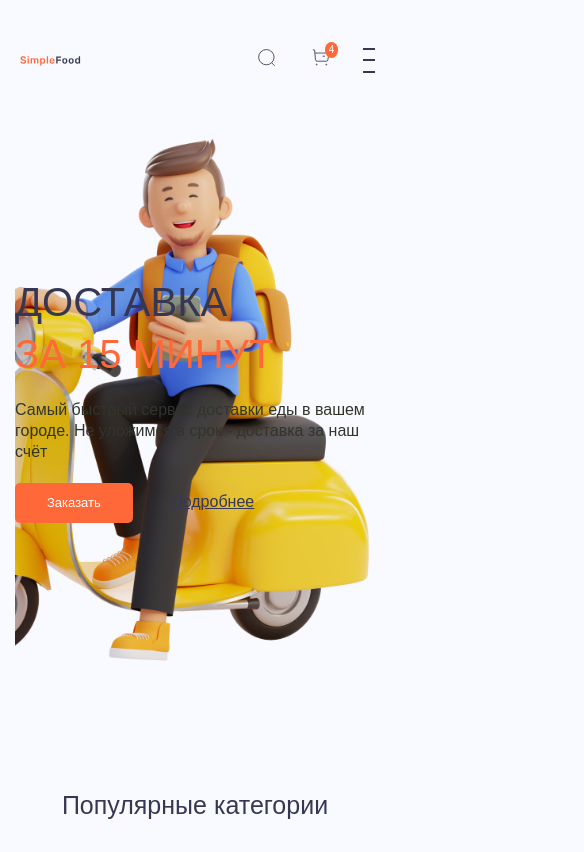
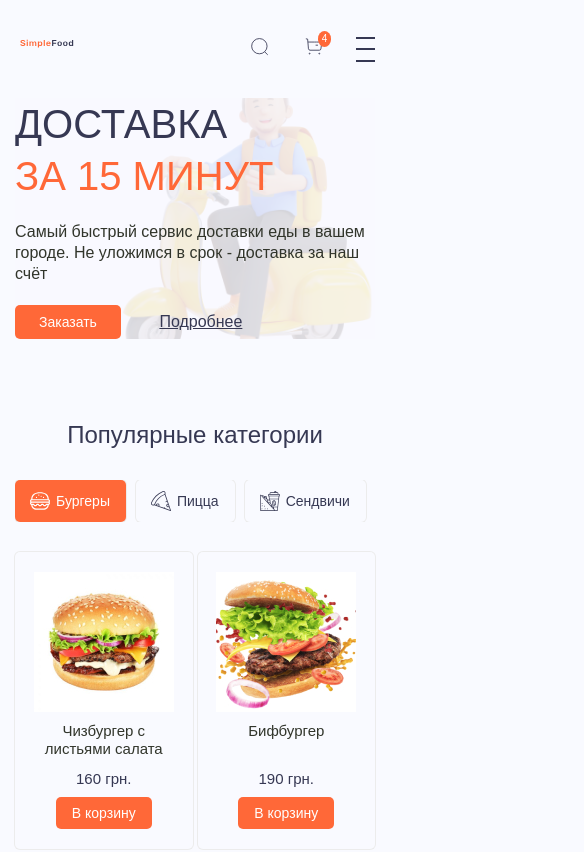
Before and after one commit to 10hokageee/simplefood, a website: page app/index.html in a window 390 px wide. Shown: the top 852 px of the page, 584 px wide, since content can reach past the window. Drawn offline with nearby package versions, Linux system fonts and the light colour scheme; files that its build step writes are made by us from their sources; files whose address does not match are found by name.

Commit message:
added mobile adaptiv

```diff
--- a/app/js/main.js
+++ b/app/js/main.js
@@ -6,6 +6,23 @@ $(function(){
   nextArrow: '<button type="button" class="slick-prev"><svg><use xlink:href="images/sprite.svg#next-arrow"></use></svg></button>'
  });
 });
+
+
+$(window).on('load resize', function(){
+  if ($(window).width() < 768) {
+    $('.benefits__list:not(.slick-initialized)').slick({
+      arrows: false,
+      dots:true,
+      infinite: true,
+      speed: 100,
+      slidesToShow: 1
+    });
+  } else {
+    $("benefits__list.slick-initialized").slick("unslick");
+  }
+});
+
+
 
 
 var mixitup = mixitup('.features-list__items')
--- a/app/scss/_global.scss
+++ b/app/scss/_global.scss
@@ -104,11 +104,13 @@ body {
   font-weight: 500;
   font-size: 36px;
   line-height: 1.3;
+  @include mq('tablet-2') {
+    font-size: 24px;
+   }
 
-
-  @include mq('tablet-2') {
-    font-size: 25px;
-   }
+   @include mq('phone') {
+    margin-bottom: 30px;
+  }
 }
 
 .logo {
@@ -134,6 +136,10 @@ body {
   @include mq('tablet-2') {
     padding: 50px 0;
   }
+
+  @include mq('tablet') {
+    padding: 20px 0;
+  }
 }
 
 
--- a/app/scss/style.scss
+++ b/app/scss/style.scss
@@ -9,6 +9,11 @@
   margin-left: 5px;
   margin-right: auto;
   z-index: 11;
+
+  @include mq('phone') {
+    width: 113px;
+    height: 23px;
+    }
 }
 
 .header-menu {
@@ -18,6 +23,10 @@
   padding: 69px 0 58px 0;
     @include mq('tablet') {
     padding: 25px 0px;
+    }
+
+    @include mq('phone') {
+    padding: 14px 0;
     }
 
   &__list {
@@ -129,14 +138,44 @@
 
 .preview {
   padding-bottom: 60px;
+
+  @include mq('phone') {
+    padding-bottom: 40;
+    }
+
   &__inner {
     padding: 156px 0 156px 0;
     background-repeat: no-repeat;
     background-position: right;
     background-size: 560px 660px;
+
+
     @include mq('tablet-2') {
       background-size: 444px 540px;
      }
+
+
+     @include mq('tablet') {
+      z-index: 10;
+      position: relative;
+      background-size: 304px 430px;
+      &::after {
+        content: '';
+        position: absolute;
+        left: 0;
+        right: 0;
+        top: 0;
+        bottom: 0;
+        background: rgba(249, 250, 255, 0.85);
+        z-index: -1;
+     }
+    }
+
+
+    @include mq('phone') {
+     padding: 0;
+     background-size: 255px 300px;
+    }
   }
 
   &__title {
@@ -169,6 +208,10 @@
     @include mq('tablet-2') {
       max-width: 357px;
      }
+
+     @include mq('phone') {
+     font-size: 16px;
+     }
   }
 
   &__button {
@@ -182,6 +225,11 @@
 
     @include mq('tablet-2') {
       font-size: 13px;
+     }
+
+     @include mq('phone') {
+     padding: 8px 24px;
+     font-size: 14px;
      }
   }
 
@@ -211,6 +259,10 @@
 
   &__title {
     margin-bottom: 60px;
+
+    @include mq('phone') {
+      margin-bottom: 30px;
+    }
   }
 }
 
@@ -218,10 +270,20 @@
   display: flex;
   margin-bottom: 45px;
   overflow-x: auto;
+
   &__list {
     &:not(:last-child) {
       margin-right: 20px;
+
+
+      @include mq('phone') {
+        margin-right: 10px;
+      }
     }
+  }
+
+  @include mq('phone') {
+   margin-bottom: 30px;
   }
 
   &__btn {
@@ -237,6 +299,12 @@
     @include mq('tablet-2') {
      padding: 16px 26px 16px 80px;
     }
+
+
+    @include mq('phone') {
+      padding: 12px 16px 12px 41px;
+      font-size: 14px;
+    }
     & svg {
       width: 44px;
       height: 44px;
@@ -251,6 +319,13 @@
       width: 34px;
       height: 34px;
       }
+
+      @include mq('phone') {
+        width: 20px;
+        height: 20px;
+        left: 15px;
+      }
+
     }
 
     &:hover svg {
@@ -290,9 +365,21 @@
   gap: 30px;
   margin-bottom: 60px;
 
+
   @include mq('tablet-2') {
    grid-template-columns: repeat(4, 1fr);
   }
+
+
+  @include mq('tablet') {
+   grid-template-columns: repeat(3, 1fr);
+  }
+
+  @include mq('phone') {
+   grid-template-columns: repeat(2, 1fr);
+   row-gap: 10px;
+   column-gap: 5px;
+    }
 }
 
 
@@ -307,11 +394,6 @@
   @extend %transition;
   padding: 20px 15px 20px 15px;
   object-fit: cover;
-
-
-  @include mq('tablet-2') {
-   padding: 15px 10px 15px 10px;
-    }
 
   &:hover {
     box-shadow: 0 0 0 2px rgba(255, 104, 56, 0.7);
@@ -328,13 +410,6 @@
 
   &__img {
     margin-bottom: 10px;
-
-
-    @include mq('tablet-2') {
-     object-fit: cover;
-     width: 100px;
-     height: 100px;
-    }
   }
 
   &__subtitle {
@@ -355,9 +430,18 @@
 
 
 .about {
+ &__inner {
+  background-repeat: no-repeat;
+  background-size: 440px 585px;
+  background-position: left center;
+  padding: 58px 0;
+  margin: 0 70px;
   position: relative;
+
+
   @include mq('tablet-2') {
     background-size: 366px 526px;
+    padding: 0;
       &::after {
       content: '';
       position: absolute;
@@ -368,16 +452,18 @@
       background: rgba(249, 250, 255, 0.85);
     }
   }
- &__inner {
-  background-repeat: no-repeat;
-  background-size: 440px 585px;
-  background-position: left center;
-  padding: 58px 0;
-  margin: 0 70px;
 
 
   @include mq('tablet-2') {
   background-position: center;
+  }
+
+  @include mq('tablet') {
+  background-size: 250px 410px;
+  }
+
+  @include mq('phone') {
+    margin: 0;
   }
  }
 
@@ -402,7 +488,12 @@
     display: block;
     max-width: 340px;
 }
+ }
 
+ &__text {
+  @include mq('phone') {
+    line-height: 1.5;
+   }
  }
 
  &__link {
@@ -414,6 +505,11 @@
   @include mq('tablet-2') {
   padding: 10px 30px 10px 30px;
   font-size: 14px;
+  font-weight: 400;
+  }
+
+  @include mq('phone') {
+    padding: 12px 32px;
   }
  }
 
@@ -422,6 +518,10 @@
   position: relative;
   &:not(:last-child) {
     margin-bottom: 20px;
+    @include mq('phone') {
+      margin-bottom: 15px;
+      line-height: 1.5;
+    }
    }
 
   &::after {
@@ -449,6 +549,11 @@
       background-image: url('../images/icons/icon-resturent.svg');
     }
   }
+
+  @include mq('phone') {
+   padding-left: 45px;
+   font-size: 18px;
+  }
  }
 
  &__list {
@@ -472,24 +577,107 @@
     grid-gap: 30px;
     margin: 0 auto;
 
+
     @include mq('tablet-2') {
     grid-template-columns: repeat(2, 1fr);
     }
+
+
+    @include mq('tablet') {
+    display: block;
+    .slick-dots {
+      display: flex;
+      justify-content: center;
+      position: relative;
+      li {
+        button {
+          background-color: $dots-bg;
+          font-size: 0;
+          border-radius: 50%;
+          width: 15px;
+          height: 15px;
+
+          &:active {
+            background-color: #FFAE94;
+            box-shadow: none;
+          }
+
+          &:hover {
+            background-color: transparent;
+            box-shadow: 0 0 0 2px rgba(255, 104, 56, 0.7);
+          }
+
+          &:focus {
+            border-radius: 50%;
+          }
+
+        }
+        &:not(:last-child) {
+          margin-right: 15px;
+        }
+      }
+    }
+
+    .slick-active button {
+      background-color: $orange-900 !important;
+    }
+
+    .slick-next,
+    .slick-prev {
+     display: none;
+    }
+
+    .slick-disabled svg {
+      border-color: $orange-900;
+      fill: $orange-900;
+    }
+
+    .slick-next {
+    left: 0;
+    margin-left: 475px;
+    bottom: -10px;
+    }
+
+    .slick-prev {
+    right: -4px;
+    bottom: -10px;
+    margin-right: 475px;
+    }
+    }
+
+
   }
   &__title {
     text-align: center;
     margin-bottom: 45px;
+
+    @include mq('phone') {
+      margin-bottom: 30px;
+    }
   }
+
+
 }
 
 .restaurant-card {
   box-shadow: 0 3px 3px rgba(0, 0, 0, 0.1);
   border-radius: 10px;
   background-color: $white;
+
+  @include mq('tablet') {
+   max-width: 345px;
+   margin: 0 auto;
+    }
+
+    @include mq('phone') {
+      margin-bottom: 30px
+    }
+
   @extend %transition;
    &:hover {
     box-shadow: 0 3px 15px rgba(255, 104, 56, 0.5);
    }
+
 
   &__img {
   object-fit: cover;
@@ -585,6 +773,10 @@
   @include mq('tablet-2') {
     flex-direction: column;
    }
+
+   @include mq('phone') {
+    position: relative;
+   }
 }
 
 &__inner {
@@ -603,6 +795,11 @@ align-items: center;
    width: 250px;
    height: 250px;
   }
+
+  @include mq('phone') {
+    width: 100px;
+    height: 100px;
+    }
 }
 
 &__quote {
@@ -611,6 +808,10 @@ align-items: center;
 
 &__blockquote {
   position: relative;
+  @include mq('phone') {
+    width: 345px;
+    font-size: 14px;
+  }
   & blockquote {
     margin-bottom: 30px;
     @extend %rubik-italic;
@@ -622,6 +823,7 @@ align-items: center;
     position: absolute;
     width: 24px;
     height: 20px;
+
 
   }
 
@@ -636,7 +838,15 @@ align-items: center;
     background-image: url('../images/icons/quotes.svg');
     bottom: 89px;
     right: 0;
+
+    @include mq('phone') {
+      bottom: 63px;
+    }
   }
+
+  @include mq('phone') {
+      padding: 0 30px;
+    }
   }
 
 
@@ -660,6 +870,10 @@ align-items: center;
   display: flex;
   justify-content: center;
   position: relative;
+
+  @include mq('phone') {
+  position: static;
+  }
   li {
     button {
       background-color: $dots-bg;
@@ -730,6 +944,7 @@ align-items: center;
       box-shadow: none;
     }
   }
+
 }
 
 .slick-disabled svg {
@@ -742,15 +957,23 @@ align-items: center;
 left: 0;
 margin-left: 475px;
 bottom: -10px;
+
+@include mq('phone') {
+  margin-left: 50px;
+  top: 33px;
+}
 }
 
 .slick-prev {
 right: -4px;
 bottom: -10px;
 margin-right: 475px;
+
+@include mq('phone') {
+margin-right: 50px;
+top: 33px;
 }
-
-
+}
 }
 
 
@@ -761,8 +984,13 @@ margin-right: 475px;
     background-repeat: no-repeat;
     padding: 38px 0;
 
+
     @include mq('tablet-2') {
      background-size: 370px 180px;
+    }
+
+    @include mq('tablet') {
+      background-size: 0 0;
     }
   }
 
@@ -774,6 +1002,10 @@ margin-right: 475px;
     @include mq('tablet-2') {
     max-width: 413px;
     }
+
+    @include mq('phone') {
+      margin-bottom: 15px;
+     }
   }
 
   &__text {
@@ -783,6 +1015,10 @@ margin-right: 475px;
 
     @include mq('tablet-2') {
      max-width: 361px;
+    }
+
+    @include mq('phone') {
+      margin-bottom: 15px;
     }
   }
 
@@ -813,6 +1049,14 @@ margin-right: 475px;
 .footer-top {
   padding: 60px 0 65px 0;
 
+  @include mq('phone') {
+    padding: 40px 0 31px 0;
+  }
+
+  @include mq('phone') {
+     padding: 0;
+  }
+
   &__inner {
     display: grid;
     grid-template-columns: 200px 571px 195px;
@@ -830,6 +1074,10 @@ margin-right: 475px;
       flex-wrap: wrap;
       order: 1;
      }
+
+     @include mq('phone') {
+      gap: 30px;
+    }
   }
 
 
@@ -838,11 +1086,17 @@ margin-right: 475px;
     display: grid;
     grid-template-columns: 153px 89px 187px;
     column-gap: 70px;
+
+    @include mq('phone') {
+    grid-template-columns: repeat(1, 1fr);
+    gap: 20px;
+    }
   }
+
+
 
   &__link {
     color: $dark;
-
     &:not(:last-child) {
       margin-bottom: 20px;
     }
```
Also changed, not shown: app/js/main.min.js.
